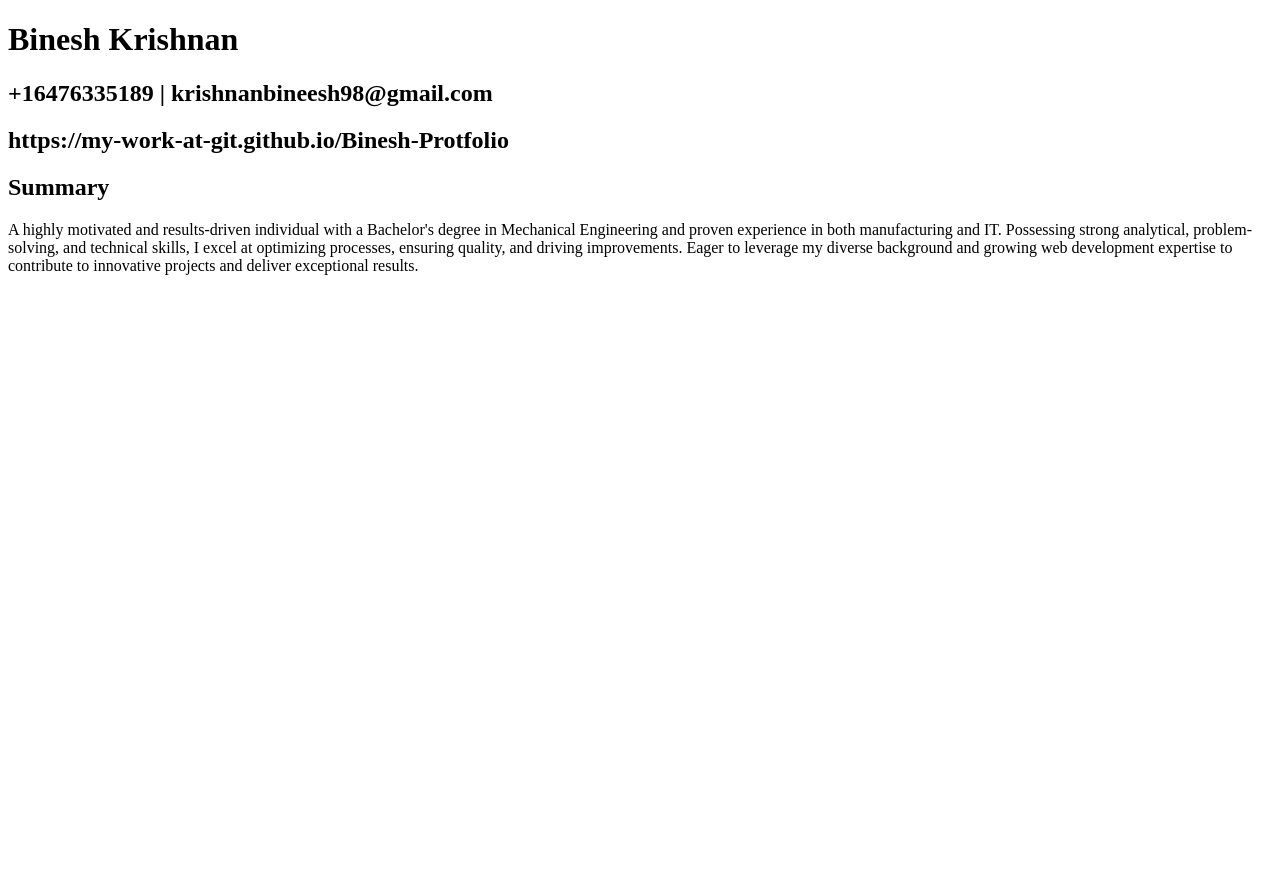
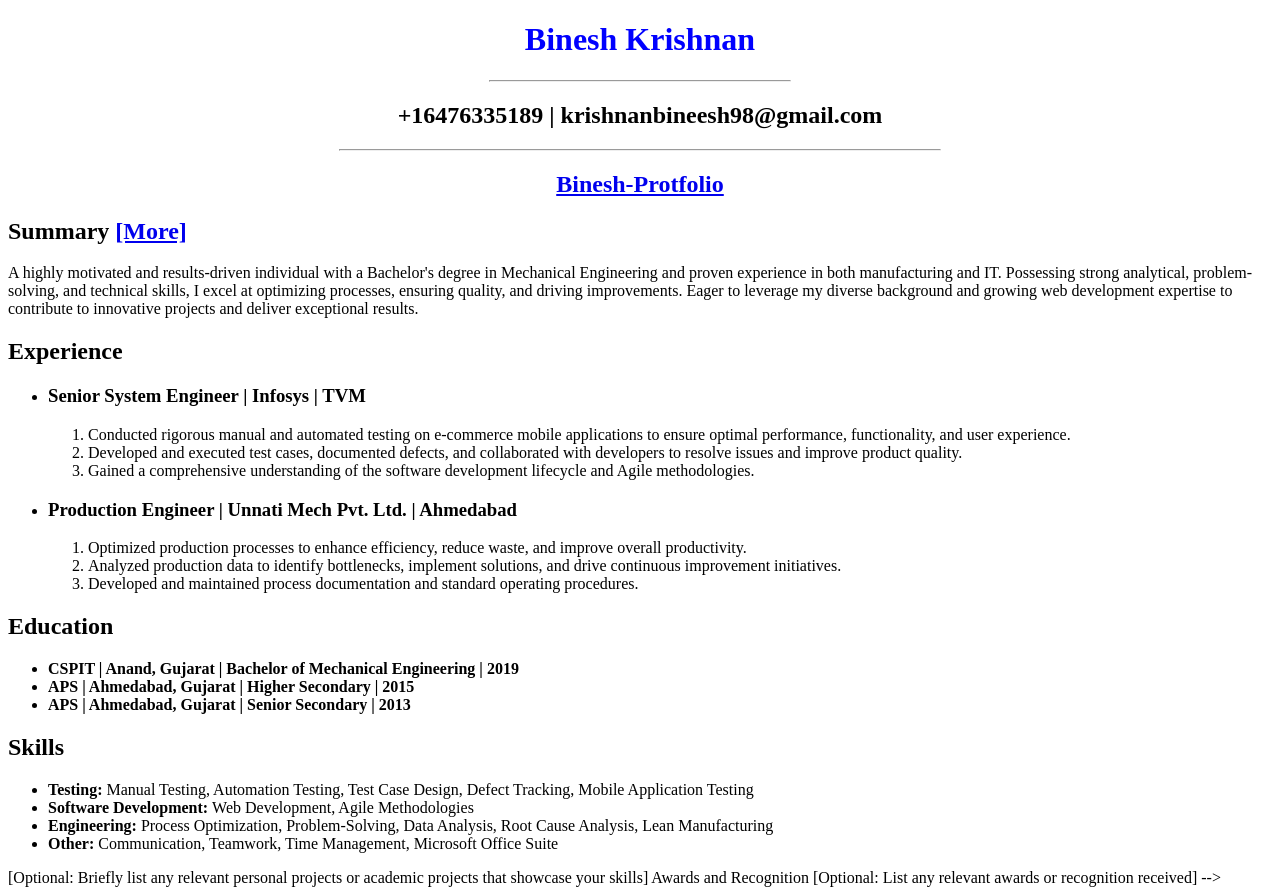
Before and after one commit to My-Work-at-git/Binesh-Protfolio, a plain HTML site: page public/resume.html in a window 1280 px wide. Before the commit the page ends 800 px from the top, so only its background shows below. Drawn offline with Linux system fonts and the light colour scheme.

Commit message:
Adding style, summary, experience, education and skills to resume

```diff
--- a/public/resume.html
+++ b/public/resume.html
@@ -3,39 +3,51 @@
     <head>
         <meta charset="UFT-8" />
         <title>Binesh Resume</title>
+        <link
+            rel="stylesheet";
+            href="../style/style.css";
+        />
     </head>
     <body>
-        <h1>Binesh Krishnan</h1>
-        <h2>+16476335189 | krishnanbineesh98@gmail.com </h2>
-        <h2>https://my-work-at-git.github.io/Binesh-Protfolio</h2>
-        <h2>Summary</h2>
+        <h1 id="name">Binesh Krishnan</h1>
+        <hr style="width:300px;"/>
+        <h2 class="basic-info">+16476335189 | krishnanbineesh98@gmail.com </h2>
+        <hr style="width:600px;"/>
+        <h2 class="basic-info"><a href="https://my-work-at-git.github.io/Binesh-Protfolio">Binesh-Protfolio</a></h2>
+        <h2>Summary <a href="./aboutme.html">[More]</a></h2>
         <p>A highly motivated and results-driven individual with a Bachelor's degree in Mechanical Engineering and proven experience in both manufacturing and IT. Possessing strong analytical, problem-solving, and technical skills, I excel at optimizing processes, ensuring quality, and driving improvements.  Eager to leverage my diverse background and growing web development expertise to contribute to innovative projects and deliver exceptional results.</p>
+        <h2>Experience</h2>
+        <ul>
+            <li><h3>Senior System Engineer | Infosys | TVM</h3>
+                <ol>
+                    <li>Conducted rigorous manual and automated testing on e-commerce mobile applications to ensure optimal performance, functionality, and user experience.</li>
+                    <li>Developed and executed test cases, documented defects, and collaborated with developers to resolve issues and improve product quality.</li>
+                    <li>Gained a comprehensive understanding of the software development lifecycle and Agile methodologies.</li>
+                </ol>
+            </li>
+            <li><h3>Production Engineer | Unnati Mech Pvt. Ltd. | Ahmedabad</h3>
+                <ol>
+                    <li>Optimized production processes to enhance efficiency, reduce waste, and improve overall productivity.</li>
+                    <li>Analyzed production data to identify bottlenecks, implement solutions, and drive continuous improvement initiatives.</li>
+                    <li>Developed and maintained process documentation and standard operating procedures.</li>
+                </ol>
+            </li>
+        </ul>
+        <h2>Education</h2>
+        <ul>
+            <b><li>CSPIT | Anand, Gujarat | Bachelor of Mechanical Engineering | 2019</li></b>
+            <b><li>APS | Ahmedabad, Gujarat | Higher Secondary | 2015</li></b>
+            <b><li>APS | Ahmedabad, Gujarat | Senior Secondary | 2013</li></b>
+        </ul>
+        <h2>Skills</h2>
+        <ul>
+            <li><b>Testing: </b>Manual Testing, Automation Testing, Test Case Design, Defect Tracking, Mobile Application Testing</li>
+            <li><b>Software Development: </b>Web Development, Agile Methodologies</li>
+            <li><b>Engineering: </b>Process Optimization, Problem-Solving, Data Analysis, Root Cause Analysis, Lean Manufacturing</li>
+            <li><b>Other: </b>Communication, Teamwork, Time Management, Microsoft Office Suite</li>
+        </ul>
     </body>
 </html>
-
-<!-- Experience
-
-Tester | Infosys | [City, Province (if applicable)] | [Dates of Employment]
-
-Conducted rigorous manual and automated testing on e-commerce mobile applications to ensure optimal performance, functionality, and user experience.
-Developed and executed test cases, documented defects, and collaborated with developers to resolve issues and improve product quality.
-Gained a comprehensive understanding of the software development lifecycle and Agile methodologies.
-Production Engineer | [Company Name] | [City, Province (if applicable)] | [Dates of Employment]
-
-Optimized production processes to enhance efficiency, reduce waste, and improve overall productivity.
-Analyzed production data to identify bottlenecks, implement solutions, and drive continuous improvement initiatives.
-Developed and maintained process documentation and standard operating procedures.
-Education
-
-[University Name] | [City, Province (if applicable)] | Bachelor of Mechanical Engineering | [Year of Graduation]
-
-Skills
-
-Testing: Manual Testing, Automation Testing, Test Case Design, Defect Tracking, Mobile Application Testing
-Software Development: Web Development (mention specific languages/frameworks you are learning), Agile Methodologies
-Engineering: Process Optimization, Problem-Solving, Data Analysis, Root Cause Analysis, Lean Manufacturing (if applicable)
-Other: Communication, Teamwork, Time Management, Microsoft Office Suite
-Projects
 
 [Optional: Briefly list any relevant personal projects or academic projects that showcase your skills]
 Awards and Recognition
--- /dev/null
+++ b/style/style.css
@@ -0,0 +1,7 @@
+#name {
+    text-align: center;
+    color: blue;
+}
+.basic-info {
+    text-align: center;
+}
```
